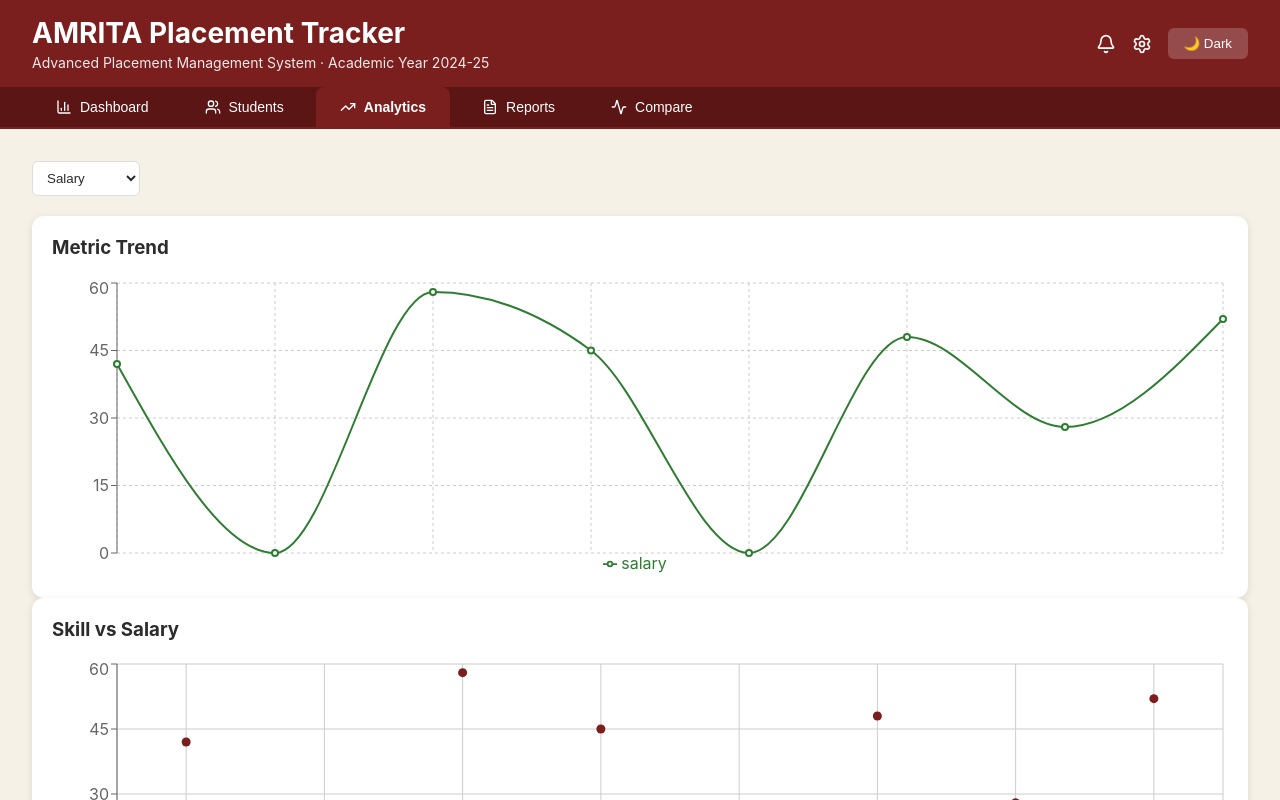
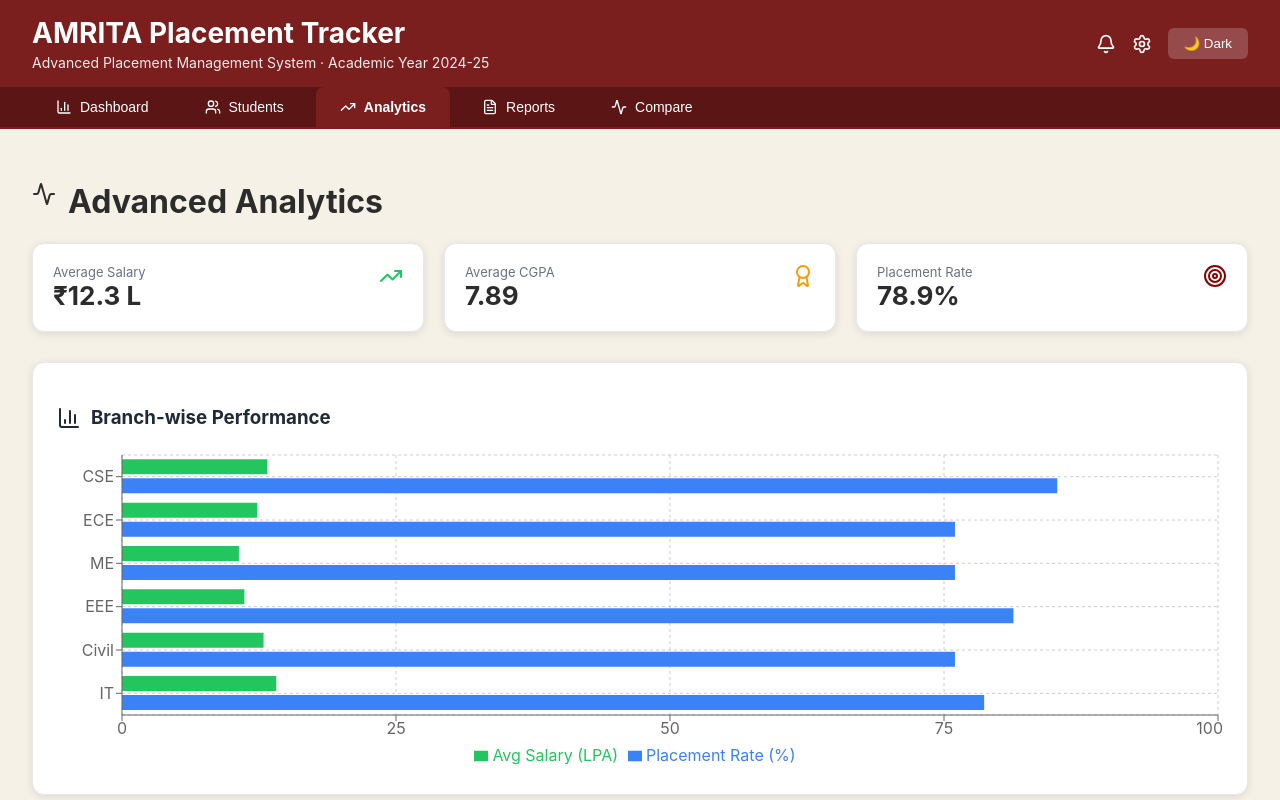
Before and after one commit to Team8-Synapse/PlacementTracker, a React (Create React App) app in the folder frontend/: page / in a window 1280 px wide. Both pictures are taken after a click on the button "Analytics". Shown: the top 800 px of the page. Built offline with nearby package versions, Linux system fonts and the light colour scheme.

Commit message:
Improvised Analytics Section frontend

```diff
--- a/frontend/src/analytics/AdvancedAnalytics.js
+++ b/frontend/src/analytics/AdvancedAnalytics.js
@@ -1,6 +1,17 @@
 import React, { useState, useMemo } from "react";
-import { theme } from "../data/constants";
-import ChartCard from "../dashboard/ChartCard";
+import {
+  TrendingUp,
+  Target,
+  Award,
+  Briefcase,
+  Users,
+  BarChart3,
+  Activity,
+  Zap,
+  Filter,
+  Download,
+  RefreshCw
+} from "lucide-react";
 
 import {
   ResponsiveContainer,
@@ -15,104 +26,206 @@
   PolarGrid,
   PolarAngleAxis,
   PolarRadiusAxis,
+  AreaChart,
+  Area,
+  ComposedChart,
   CartesianGrid,
   XAxis,
   YAxis,
   Tooltip,
-  Legend
+  Legend,
+  Cell
 } from "recharts";
 
-export default function AdvancedAnalytics({ students, chartData, stats, darkMode }) {
-  const [metric, setMetric] = useState("salary");
+/* ===================== THEME ===================== */
+const theme = {
+  maroon: "#8B0000",
+  maroonLight: "#A52A2A",
+  beige: "#F5F5DC",
+  beigeLight: "#EFEFD0",
+  beigeDark: "#E8E8D0",
+  success: "#22c55e",
+  successLight: "#4ade80",
+  danger: "#ef4444",
+  warning: "#f59e0b",
+  info: "#3b82f6",
+  infoLight: "#60a5fa",
+  purple: "#a855f7",
+  pink: "#ec4899",
+  text: "#1f2937",
+  textLight: "#6b7280",
+  border: "#e5e7eb",
+  shadow: "0 2px 8px rgba(0,0,0,0.1)"
+};
 
-  const processedData = useMemo(() => {
-    return students.map(s => ({
-      name: s.name,
-      salary: s.salary,
-      cgpa: s.cgpa,
-      internships: s.internships
-    }));
+/* ===================== UI HELPERS ===================== */
+const Card = ({ children, darkMode }) => (
+  <div
+    style={{
+      background: darkMode ? "#2c2c2c" : "white",
+      padding: 24,
+      borderRadius: 12,
+      boxShadow: theme.shadow,
+      border: `1px solid ${darkMode ? "#3b3b3b" : theme.border}`
+    }}
+  >
+    {children}
+  </div>
+);
+
+const ChartCard = ({ title, icon, children, darkMode }) => (
+  <Card darkMode={darkMode}>
+    <h3
+      style={{
+        marginBottom: 20,
+        display: "flex",
+        alignItems: "center",
+        gap: 10,
+        color: darkMode ? "white" : theme.text
+      }}
+    >
+      {icon}
+      {title}
+    </h3>
+    {children}
+  </Card>
+);
+
+const StatCard = ({ label, value, icon, color, darkMode }) => (
+  <div
+    style={{
+      padding: 20,
+      borderRadius: 12,
+      background: darkMode ? "#2c2c2c" : "white",
+      border: `1px solid ${darkMode ? "#3b3b3b" : theme.border}`,
+      boxShadow: theme.shadow
+    }}
+  >
+    <div style={{ display: "flex", justifyContent: "space-between" }}>
+      <div>
+        <div style={{ fontSize: 13, color: theme.textLight }}>{label}</div>
+        <div style={{ fontSize: 26, fontWeight: 700 }}>{value}</div>
+      </div>
+      <div style={{ color }}>{icon}</div>
+    </div>
+  </div>
+);
+
+const CustomTooltip = ({ active, payload, label }) => {
+  if (!active || !payload?.length) return null;
+  return (
+    <div style={{ background: "white", padding: 12, borderRadius: 8 }}>
+      <strong>{label}</strong>
+      {payload.map((p, i) => (
+        <div key={i} style={{ color: p.color }}>
+          {p.name}: {p.value}
+        </div>
+      ))}
+    </div>
+  );
+};
+
+/* ===================== MAIN COMPONENT ===================== */
+export default function AdvancedAnalytics({ darkMode }) {
+  /* -------- MOCK DATA -------- */
+  const students = useMemo(
+    () =>
+      Array.from({ length: 450 }, (_, i) => ({
+        branch: ["CSE", "ECE", "ME", "EEE", "Civil", "IT"][i % 6],
+        cgpa: +(6 + Math.random() * 4).toFixed(2),
+        salary: Math.random() > 0.2 ? +(3 + Math.random() * 25).toFixed(1) : 0,
+        internships: Math.floor(Math.random() * 4),
+        placed: Math.random() > 0.2
+      })),
+    []
+  );
+
+  const [branch, setBranch] = useState("all");
+
+  const filtered = branch === "all" ? students : students.filter(s => s.branch === branch);
+
+  /* -------- BRANCH PERFORMANCE -------- */
+  const branchPerformance = useMemo(() => {
+    const branches = ["CSE", "ECE", "ME", "EEE", "Civil", "IT"];
+    return branches.map(b => {
+      const data = students.filter(s => s.branch === b);
+      const placed = data.filter(s => s.placed);
+      return {
+        branch: b,
+        avgSalary:
+          placed.reduce((a, b) => a + b.salary, 0) / placed.length || 0,
+        avgCGPA: data.reduce((a, b) => a + b.cgpa, 0) / data.length,
+        placementRate: (placed.length / data.length) * 100
+      };
+    });
   }, [students]);
 
-  const selectStyle = {
-    padding: "8px 10px",
-    borderRadius: 6,
-    border: `1px solid ${theme.border}`,
-    background: darkMode ? "#2c2c2c" : "white",
-    color: darkMode ? "white" : theme.text
-  };
-
+  /* ===================== UI ===================== */
   return (
     <div style={{ padding: 32 }}>
-      <div style={{ marginBottom: 20 }}>
-        <select
-          value={metric}
-          onChange={(e) => setMetric(e.target.value)}
-          style={selectStyle}
-        >
-          <option value="salary">Salary</option>
-          <option value="cgpa">CGPA</option>
-          <option value="internships">Internships</option>
-        </select>
+      <h1 style={{ display: "flex", gap: 12 }}>
+        <Activity /> Advanced Analytics
+      </h1>
+
+      {/* STATS */}
+      <div
+        style={{
+          display: "grid",
+          gridTemplateColumns: "repeat(auto-fit, minmax(220px,1fr))",
+          gap: 20,
+          marginBottom: 30
+        }}
+      >
+        <StatCard
+          label="Average Salary"
+          value={`₹${(
+            filtered.reduce((a, b) => a + b.salary, 0) / filtered.length
+          ).toFixed(1)} L`}
+          icon={<TrendingUp />}
+          color={theme.success}
+          darkMode={darkMode}
+        />
+        <StatCard
+          label="Average CGPA"
+          value={(
+            filtered.reduce((a, b) => a + b.cgpa, 0) / filtered.length
+          ).toFixed(2)}
+          icon={<Award />}
+          color={theme.warning}
+          darkMode={darkMode}
+        />
+        <StatCard
+          label="Placement Rate"
+          value={`${(
+            (filtered.filter(s => s.placed).length / filtered.length) *
+            100
+          ).toFixed(1)}%`}
+          icon={<Target />}
+          color={theme.maroon}
+          darkMode={darkMode}
+        />
       </div>
 
-      <ChartCard title="Metric Trend" darkMode={darkMode}>
-        <ResponsiveContainer width="100%" height={300}>
-          <LineChart data={processedData}>
+      {/* BRANCH PERFORMANCE CHART */}
+      <ChartCard
+        title="Branch-wise Performance"
+        icon={<BarChart3 />}
+        darkMode={darkMode}
+      >
+        <ResponsiveContainer width="100%" height={320}>
+          <BarChart data={branchPerformance} layout="vertical">
             <CartesianGrid strokeDasharray="3 3" />
-            <XAxis dataKey="name" hide />
-            <YAxis />
-            <Tooltip />
+            <XAxis type="number" />
+            <YAxis dataKey="branch" type="category" />
+            <Tooltip content={<CustomTooltip />} />
             <Legend />
-            <Line
-              type="monotone"
-              dataKey={metric}
-              stroke={theme.success}
-              strokeWidth={2}
+            <Bar dataKey="avgSalary" fill={theme.success} name="Avg Salary (LPA)" />
+            <Bar
+              dataKey="placementRate"
+              fill={theme.info}
+              name="Placement Rate (%)"
             />
-          </LineChart>
-        </ResponsiveContainer>
-      </ChartCard>
-
-      <ChartCard title="Skill vs Salary" darkMode={darkMode}>
-        <ResponsiveContainer width="100%" height={300}>
-          <ScatterChart>
-            <CartesianGrid />
-            <XAxis dataKey="cgpa" name="CGPA" />
-            <YAxis dataKey="salary" name="Salary" />
-            <Tooltip cursor={{ strokeDasharray: "3 3" }} />
-            <Scatter data={processedData} fill={theme.maroon} />
-          </ScatterChart>
-        </ResponsiveContainer>
-      </ChartCard>
-
-      <ChartCard title="Internships Impact" darkMode={darkMode}>
-        <ResponsiveContainer width="100%" height={300}>
-          <BarChart data={processedData}>
-            <CartesianGrid />
-            <XAxis dataKey="name" hide />
-            <YAxis />
-            <Tooltip />
-            <Bar dataKey="internships" fill={theme.info} />
           </BarChart>
-        </ResponsiveContainer>
-      </ChartCard>
-
-      <ChartCard title="Overall Profile Radar" darkMode={darkMode}>
-        <ResponsiveContainer width="100%" height={300}>
-          <RadarChart data={processedData.slice(0, 5)}>
-            <PolarGrid />
-            <PolarAngleAxis dataKey="name" />
-            <PolarRadiusAxis />
-            <Radar
-              name="CGPA"
-              dataKey="cgpa"
-              stroke={theme.success}
-              fill={theme.success}
-              fillOpacity={0.6}
-            />
-            <Tooltip />
-          </RadarChart>
         </ResponsiveContainer>
       </ChartCard>
     </div>
```
